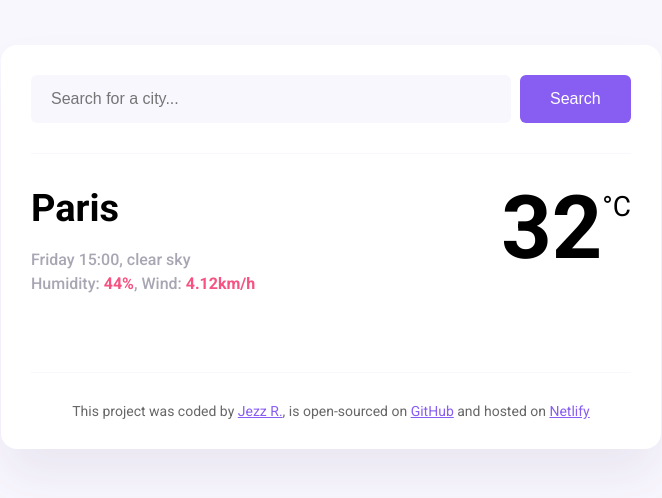
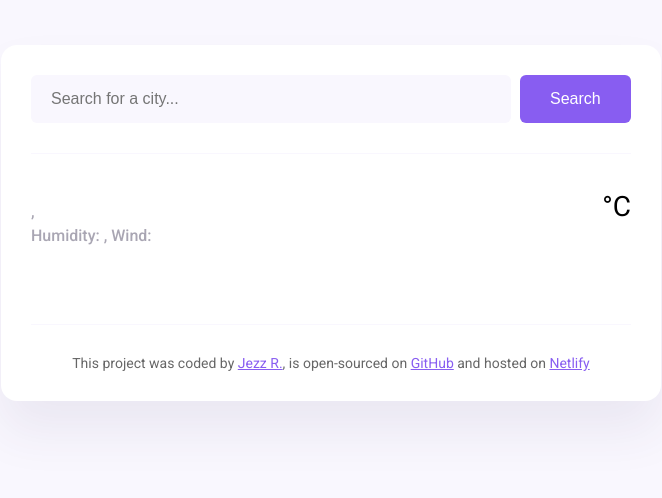
Before and after one commit to jezzrs/weather-forecast, a plain HTML site: page index.html in a window 1280 px wide. Shown: the whole page, without its empty margins (309-971 px from the left). Drawn offline with Linux system fonts and the light colour scheme.

Commit message:
update HTML and JS
Updating to call the API

```diff
--- a/index.html
+++ b/index.html
@@ -27,18 +27,18 @@
       <main>
         <div class="weather-app-data">
           <div>
-            <h1 class="weather-app-city" id="city">Paris</h1>
+            <h1 class="weather-app-city" id="city"></h1>
             <p class="weather-app-details">
-              <span id="time">Friday 15:00</span>,
-              <span id="description">clear sky</span>
+              <span id="time"></span>,
+              <span id="description"></span>
               <br />
-              Humidity: <strong id="humidity">44%</strong>, Wind:
-              <strong id="wind-speed">4.12km/h</strong>
+              Humidity: <strong id="humidity"></strong>, Wind:
+              <strong id="wind-speed"></strong>
             </p>
           </div>
           <div class="weather-app-temperature-container">
             <div id="icon"></div>
-            <div class="weather-app-temperature" id="temperature">32</div>
+            <div class="weather-app-temperature" id="temperature"></div>
             <div class="weather-app-unit">°C</div>
           </div>
         </div>
--- a/src/index.js
+++ b/src/index.js
@@ -32,7 +32,7 @@ function formatDate(date) {
   let day = days[date.getDay()];
 
   if (minutes < 10) {
-    minutes = `0$minutes`;
+    minutes = `0${minutes}`;
   }
   return `${day} ${hours}:${minutes}`;
 }
```
